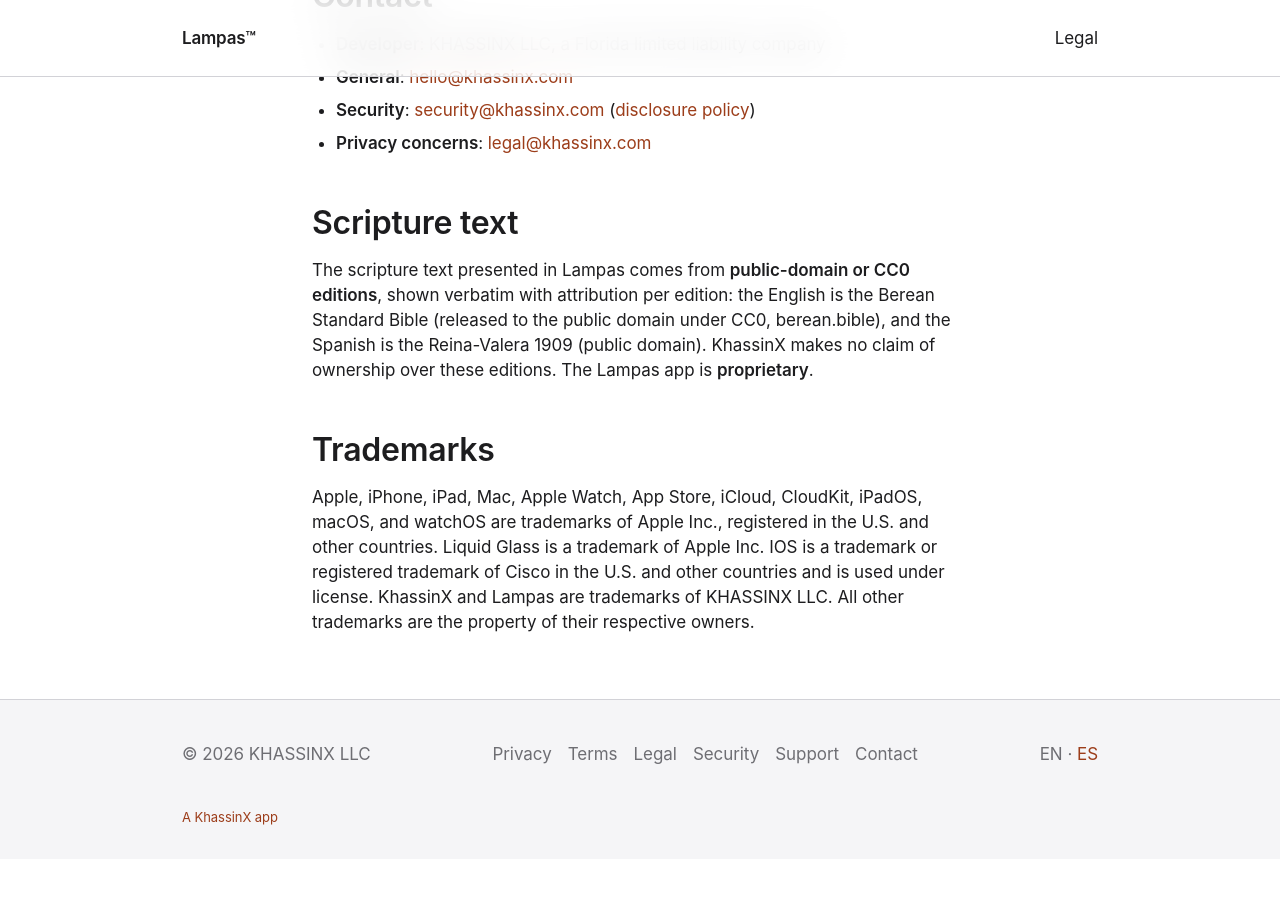
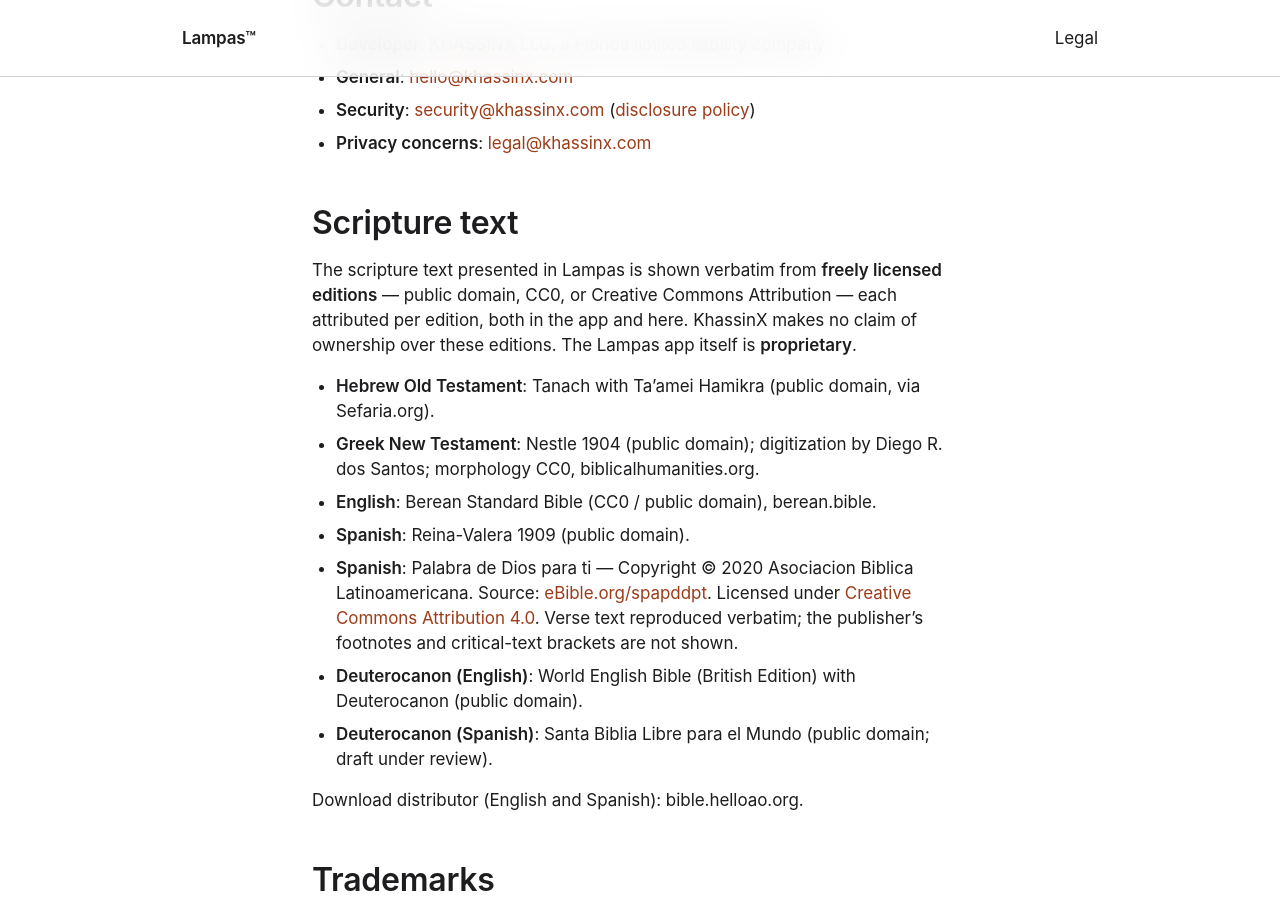
Before and after one commit to KhassinX/lampas-web, a Jekyll site: the page built from legal/index.md, in a window 1280 px wide and 900 px high, scrolled down 676 px. Built offline with Jekyll 4.4.1, drawn with Linux system fonts in a browser that asks for light colours; before the commit the page ends 1535 px from its top, so only the background shows below that; some of the changed text lies outside the part shown.

Commit message:
fix(legal): declare CC BY 4.0 attribution for Palabra de Dios para ti

```diff
--- a/legal/index.md
+++ b/legal/index.md
@@ -30,7 +30,17 @@ Short aliases: [/privacy/](/legal/privacy/) · [/terms/](/legal/terms/)
 
 ## Scripture text
 
-The scripture text presented in Lampas comes from **public-domain or CC0 editions**, shown verbatim with attribution per edition: the English is the Berean Standard Bible (released to the public domain under CC0, berean.bible), and the Spanish is the Reina-Valera 1909 (public domain). KhassinX makes no claim of ownership over these editions. The Lampas app is **proprietary**.
+The scripture text presented in Lampas is shown verbatim from **freely licensed editions** — public domain, CC0, or Creative Commons Attribution — each attributed per edition, both in the app and here. KhassinX makes no claim of ownership over these editions. The Lampas app itself is **proprietary**.
+
+- **Hebrew Old Testament**: Tanach with Ta'amei Hamikra (public domain, via Sefaria.org).
+- **Greek New Testament**: Nestle 1904 (public domain); digitization by Diego R. dos Santos; morphology CC0, biblicalhumanities.org.
+- **English**: Berean Standard Bible (CC0 / public domain), berean.bible.
+- **Spanish**: Reina-Valera 1909 (public domain).
+- **Spanish**: Palabra de Dios para ti — Copyright © 2020 Asociacion Biblica Latinoamericana. Source: [eBible.org/spapddpt](https://ebible.org/spapddpt/). Licensed under [Creative Commons Attribution 4.0](https://creativecommons.org/licenses/by/4.0/). Verse text reproduced verbatim; the publisher's footnotes and critical-text brackets are not shown.
+- **Deuterocanon (English)**: World English Bible (British Edition) with Deuterocanon (public domain).
+- **Deuterocanon (Spanish)**: Santa Biblia Libre para el Mundo (public domain; draft under review).
+
+Download distributor (English and Spanish): bible.helloao.org.
 
 ## Trademarks
 
```
Also changed, not shown: other parts of legal/index.md (+1 -1 lines).
